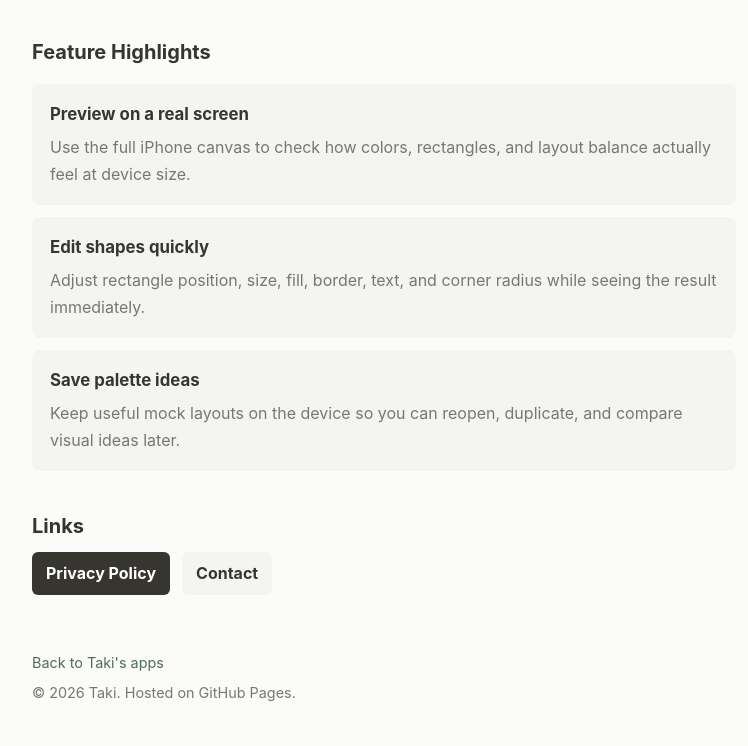
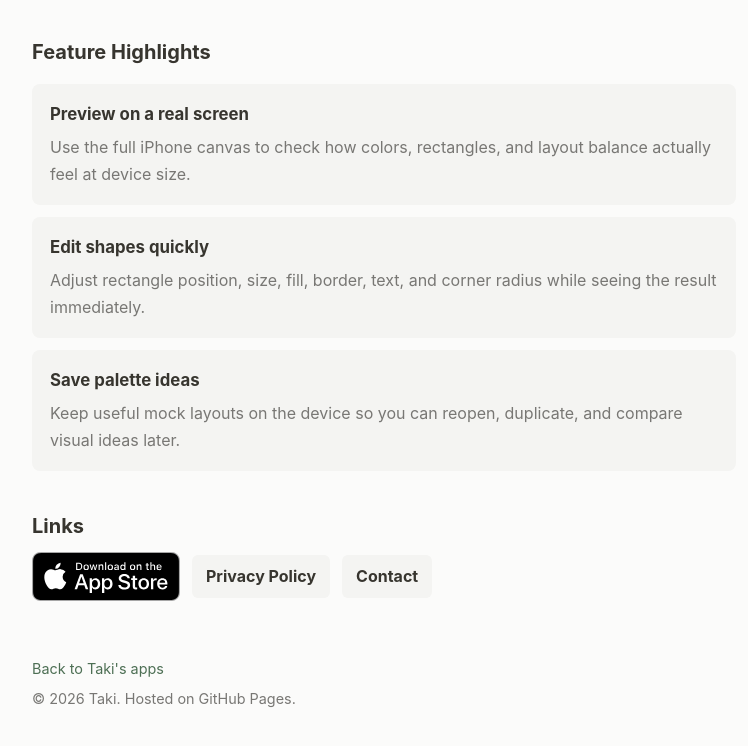
Before and after one commit to min181/takispage, a plain HTML site: page screen-palette.html in a window 1280 px wide. Shown: the part 1067-1813 px from the top of the page, without its empty margins (256-1004 px from the left). Drawn offline with Linux system fonts and the light colour scheme.

Commit message:
ダウンロードリンクの追加

```diff
--- a/screen-palette.html
+++ b/screen-palette.html
@@ -70,7 +70,10 @@
         <section>
             <h2>Links</h2>
             <div class="page-links">
-                <a class="button-link" href="screen-palette-privacy.html">Privacy Policy</a>
+                <a class="app-store-link" href="https://apps.apple.com/us/app/screen-palette/id6776695071" target="_blank" rel="noopener">
+                    <img src="fig/Download_on_the_App_Store_Badge_US-UK_RGB_blk_092917.svg" alt="Download on the App Store">
+                </a>
+                <a class="button-link secondary" href="screen-palette-privacy.html">Privacy Policy</a>
                 <a class="button-link secondary" href="contact.html">Contact</a>
             </div>
         </section>
--- a/style.css
+++ b/style.css
@@ -294,8 +294,24 @@ h3 {
 .page-links {
     display: flex;
     flex-wrap: wrap;
+    align-items: center;
     gap: 12px;
     margin-top: 12px;
+}
+
+.app-store-link {
+    display: inline-flex;
+    align-items: center;
+}
+
+.app-store-link:hover {
+    text-decoration: none;
+}
+
+.app-store-link img {
+    display: block;
+    width: 148px;
+    height: auto;
 }
 
 .language-switch {
@@ -429,6 +445,11 @@ footer p {
         width: 100%;
     }
 
+    .app-store-link {
+        width: 100%;
+        justify-content: center;
+    }
+
     .language-switch {
         display: flex;
         width: 100%;
```
Also changed, not shown: fig/Download_on_the_App_Store_Badge_US-UK_RGB_blk_092917.svg (added).
